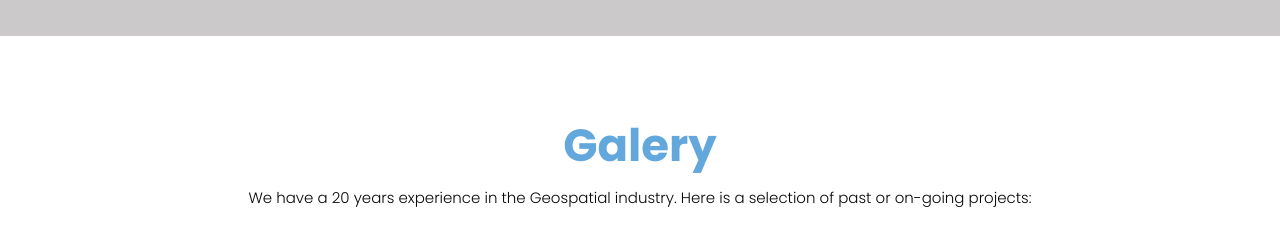
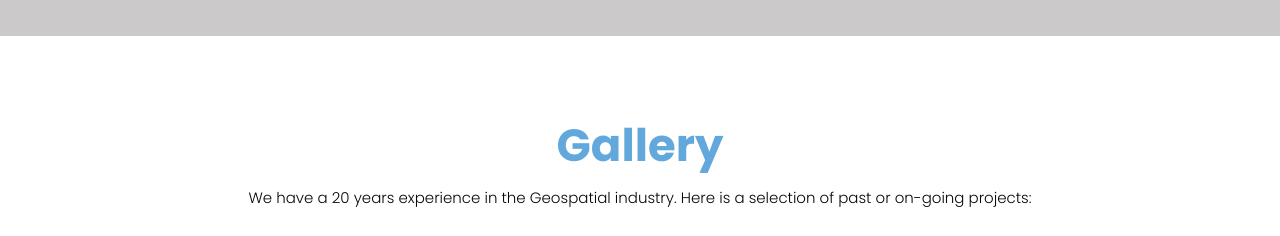
Before and after one commit to GrailGraph/site, a plain HTML site: page index.html in a window 1280 px wide. Shown: the part 3280-3516 px from the top of the page. Drawn offline with nearby package versions, Linux system fonts and the light colour scheme.

Commit message:
Update index.html

```diff
--- a/index.html
+++ b/index.html
@@ -196,7 +196,7 @@
             <div class="row">
                <div class="col-md-12">
                   <div class="titlepage">
-                     <h2>Galery </h2>
+                     <h2>Gallery</h2>
                      <p>We have a 20 years experience in the Geospatial industry. Here is a selection of past or on-going projects:</p>
                   </div>
                </div>
@@ -258,7 +258,6 @@
             </div>
          </div>
       </div>
-
       <!-- end contact -->
       <!--  footer -->
       <footer>
```
